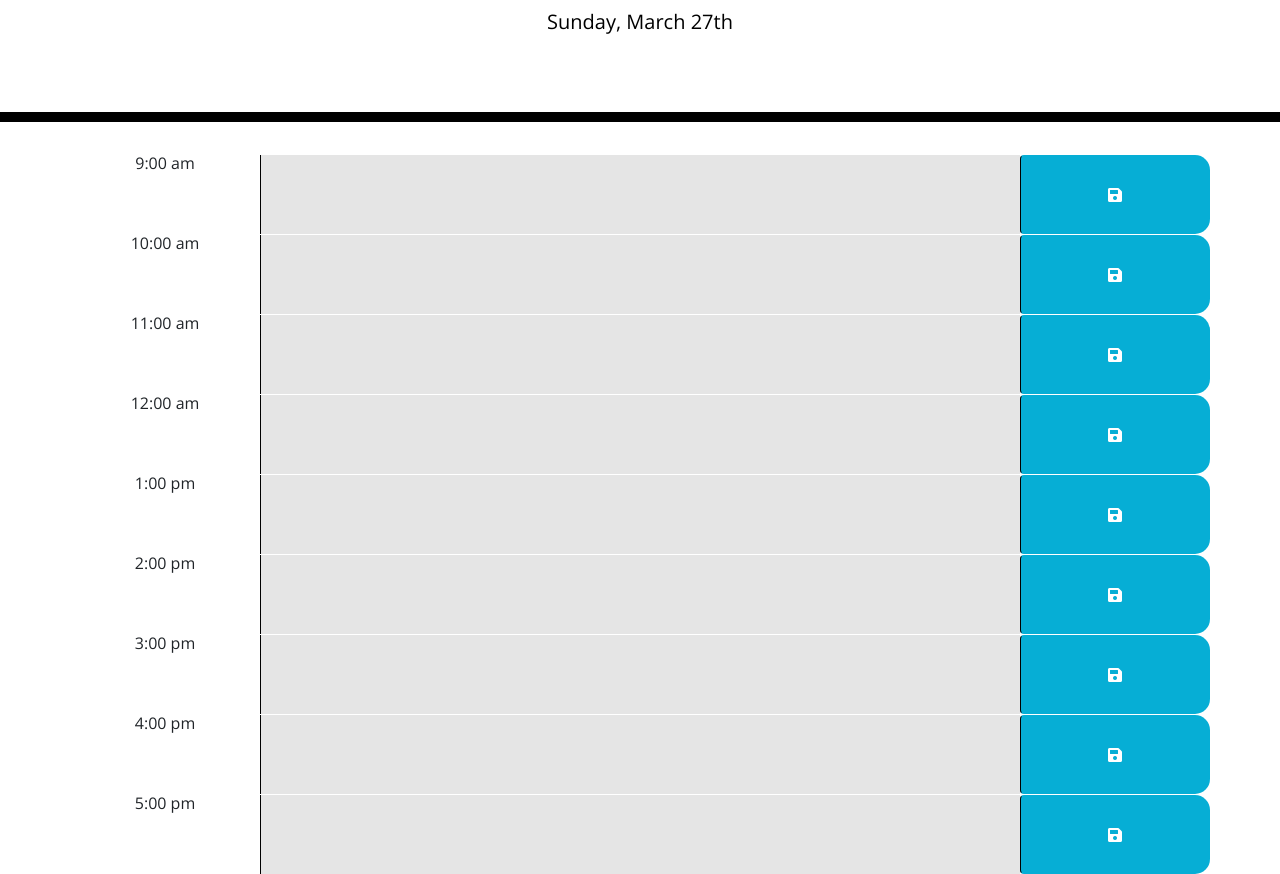
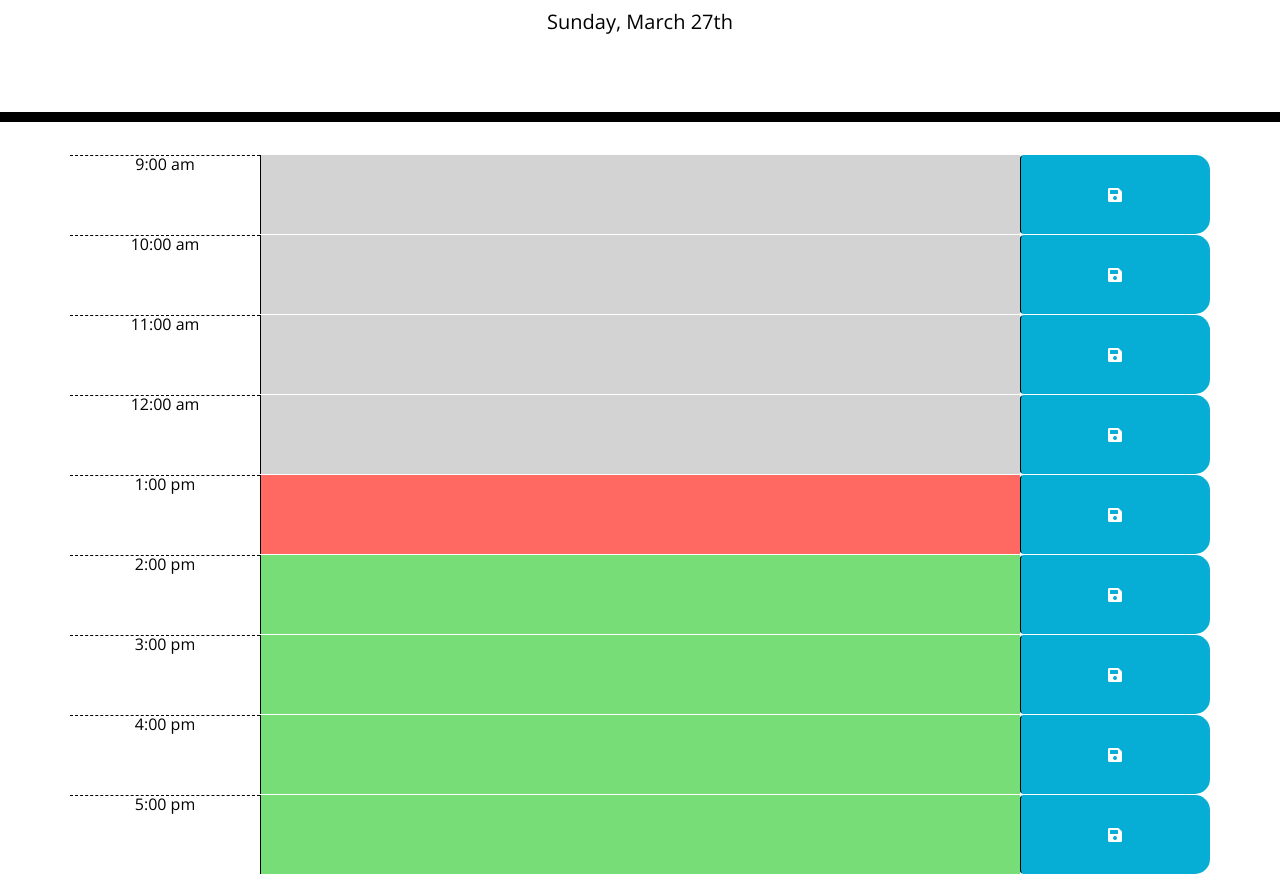
Before and after one commit to charliefontanez/workday-scheduler, a plain HTML site: page index.html in a window 1280 px wide. Shown: the part 182-1056 px from the top of the page. Drawn offline with nearby package versions, Linux system fonts and the light colour scheme.

Commit message:
added styling to textarea to show past present and future timeblocks.

```diff
--- a/index.html
+++ b/index.html
@@ -30,15 +30,15 @@
     </header>
     <div class="container text-center">
       <!-- Timeblocks go here -->
-      <div id="1" class="time-block row"><p class="col-sm-2">9:00 am</p><textarea class="col-sm-8"></textarea><button class="btn saveBtn col-sm-2"><i class="fas fa-save"></i></button></div>
-      <div id="2" class="time-block row"><p class="col-sm-2">10:00 am</p><textarea class="col-sm-8"></textarea><button class="btn saveBtn col-sm-2"><i class="fas fa-save"></i></button></div>
-      <div id="3" class="time-block row"><p class="col-sm-2">11:00 am</p><textarea class="col-sm-8"></textarea><button class="btn saveBtn col-sm-2"><i class="fas fa-save"></i></button></div>
-      <div id="4" class="time-block row"><p class="col-sm-2">12:00 am</p><textarea class="col-sm-8"></textarea><button class="btn saveBtn col-sm-2"><i class="fas fa-save"></i></button></div>
-      <div id="5" class="time-block row"><p class="col-sm-2">1:00 pm</p><textarea class="col-sm-8"></textarea><button class="btn saveBtn col-sm-2"><i class="fas fa-save"></i></button></div>
-      <div id="6" class="time-block row"><p class="col-sm-2">2:00 pm</p><textarea class="col-sm-8"></textarea><button class="btn saveBtn col-sm-2"><i class="fas fa-save"></i></button></div>
-      <div id="7" class="time-block row"><p class="col-sm-2">3:00 pm</p><textarea class="col-sm-8"></textarea><button class="btn saveBtn col-sm-2"><i class="fas fa-save"></i></button></div>
-      <div id="8" class="time-block row"><p class="col-sm-2">4:00 pm</p><textarea class="col-sm-8"></textarea><button class="btn saveBtn col-sm-2"><i class="fas fa-save"></i></button></div>
-      <div id="9" class="time-block row"><p class="col-sm-2">5:00 pm</p><textarea class="col-sm-8"></textarea><button class="btn saveBtn col-sm-2"><i class="fas fa-save"></i></button></div>
+      <div id="9" class="time-block row"><p class="col-sm-2 hour">9:00 am</p><textarea class="col-sm-8"></textarea><button class="btn saveBtn col-sm-2"><i class="fas fa-save"></i></button></div>
+      <div id="10" class="time-block row"><p class="col-sm-2 hour">10:00 am</p><textarea class="col-sm-8"></textarea><button class="btn saveBtn col-sm-2"><i class="fas fa-save"></i></button></div>
+      <div id="11" class="time-block row"><p class="col-sm-2 hour">11:00 am</p><textarea class="col-sm-8"></textarea><button class="btn saveBtn col-sm-2"><i class="fas fa-save"></i></button></div>
+      <div id="12" class="time-block row"><p class="col-sm-2 hour">12:00 am</p><textarea class="col-sm-8"></textarea><button class="btn saveBtn col-sm-2"><i class="fas fa-save"></i></button></div>
+      <div id="13" class="time-block row"><p class="col-sm-2 hour">1:00 pm</p><textarea class="col-sm-8"></textarea><button class="btn saveBtn col-sm-2"><i class="fas fa-save"></i></button></div>
+      <div id="14" class="time-block row"><p class="col-sm-2 hour">2:00 pm</p><textarea class="col-sm-8"></textarea><button class="btn saveBtn col-sm-2"><i class="fas fa-save"></i></button></div>
+      <div id="15" class="time-block row"><p class="col-sm-2 hour">3:00 pm</p><textarea class="col-sm-8"></textarea><button class="btn saveBtn col-sm-2"><i class="fas fa-save"></i></button></div>
+      <div id="16" class="time-block row"><p class="col-sm-2 hour">4:00 pm</p><textarea class="col-sm-8"></textarea><button class="btn saveBtn col-sm-2"><i class="fas fa-save"></i></button></div>
+      <div id="17" class="time-block row"><p class="col-sm-2 hour">5:00 pm</p><textarea class="col-sm-8"></textarea><button class="btn saveBtn col-sm-2"><i class="fas fa-save"></i></button></div>
     </div>
 
     <script src="https://code.jquery.com/jquery-3.4.1.min.js"></script>
--- a/script.js
+++ b/script.js
@@ -1,28 +1,43 @@
 var container = document.querySelector(".container");
 var headerEl = document.querySelector("header");
 var dayDisplayEl = document.querySelector("#currentDay");
+var currentTime = moment().hour();
 var btns = document.querySelectorAll(".saveBtn");
-var blocks = JSON.parse(window.localStorage.getItem('blockData')) || [];
+var blocks = [];
 
-if (blocks.length == 0) {
-  for (let i = 1; i < 10; i++) {
-    let x = document.getElementById("1" * i);
-    blocks.push(x);
-  }
-}
+currentTime = 13;
+// if (blocks.length == 0) {
+//   for (let i = 1; i < 10; i++) {
+//     let x = document.getElementById("1" * i);
+//     blocks.push(x);
+//   }
+// }
 
 function onLoad() {
   dayDisplayEl.innerHTML = moment().format('dddd, MMMM Do');
   loadBlocks();
+
+  blocks.forEach(function(data) {
+    data.children[1].classList.add("past");
+  });
+  for (var i = 0; i < 9; i++) {
+    if (currentTime == parseInt(blocks[i].id)) {
+      blocks[i].children[1].classList.add("present")
+    }
+    else if (currentTime < parseInt(blocks[i].id)){
+      blocks[i].children[1].classList.remove("past");
+      blocks[i].children[1].classList.add("future");
+    }
+  }
 }
 
 function loadBlocks() {
-  for (let i = 1; i < 10; i++) {
-    let y = document.getElementById(i.toString());
-    let children = y.children;
-    console.log(children[1]);
-    console.log(y);
-    children[1].value = localStorage.getItem(i);
+  for (let i = 0; i < 9; i++) {
+    let y = document.getElementById((i + 9).toString());
+    blocks.push(y);
+    // let children = y.children;
+    console.log(blocks[i].children[1]);
+    blocks[i].children[1].value = localStorage.getItem(i);
   }
 }
 
@@ -35,12 +50,6 @@ function save() {
 
 onLoad();
 
-
 btns.forEach(btn => {
   btn.addEventListener("click", save);
 });
-
-// for (let i = 1; i < 10; i++) {
-//   var blockEl = document.getElementById("#" + i.toString())
-//   blockEl.addEventListener("click", save);
-// }
--- a/style.css
+++ b/style.css
@@ -4,9 +4,9 @@ body {
   line-height: 1;
 }
 
-textarea{
+textarea {
   background: transparent;
-  background-color: rgba(0,0,0, 0.1);
+  /* background-color: rgba(0,0,0, 0.1); */
   border: none;
   resize: none;
   color: #000000;
```
